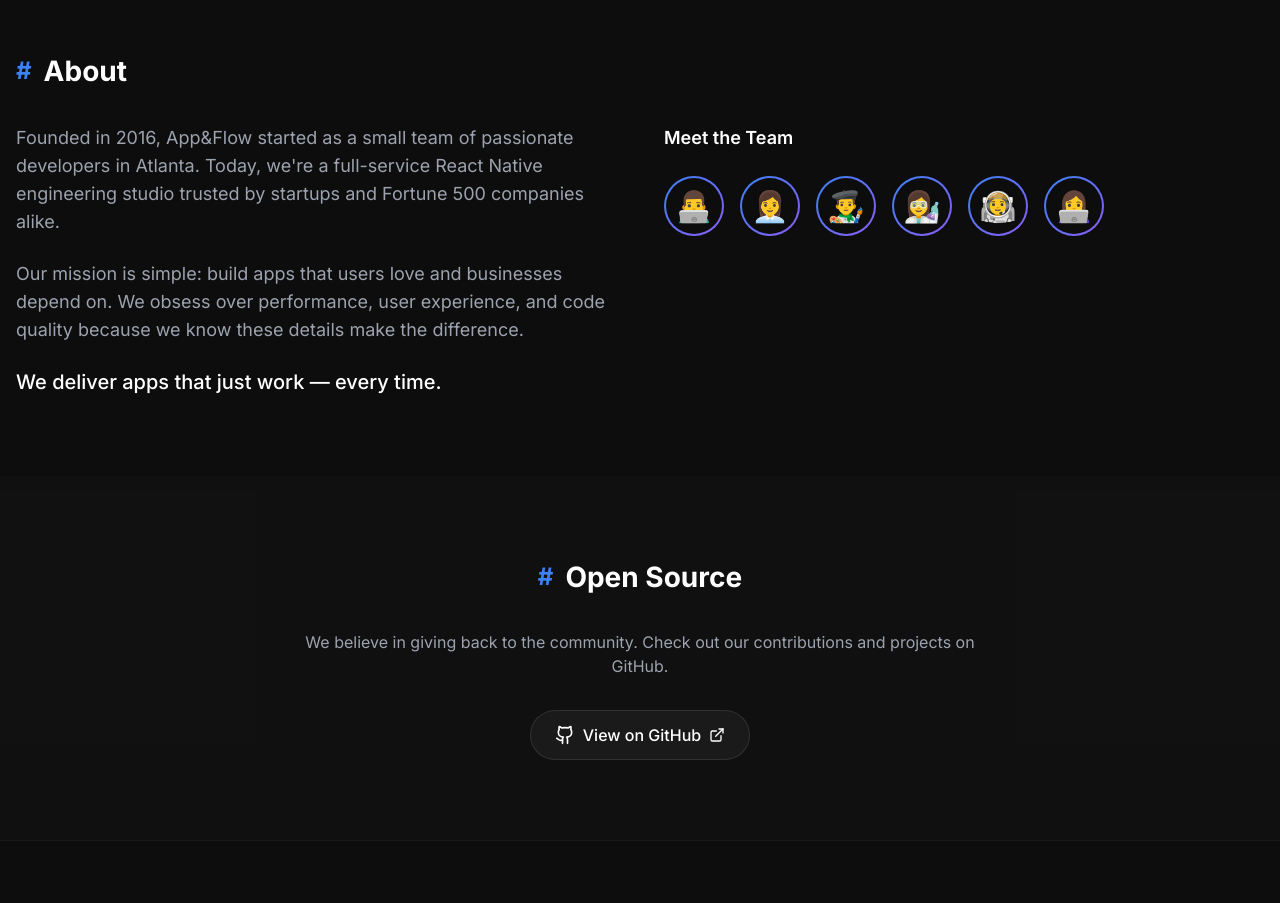
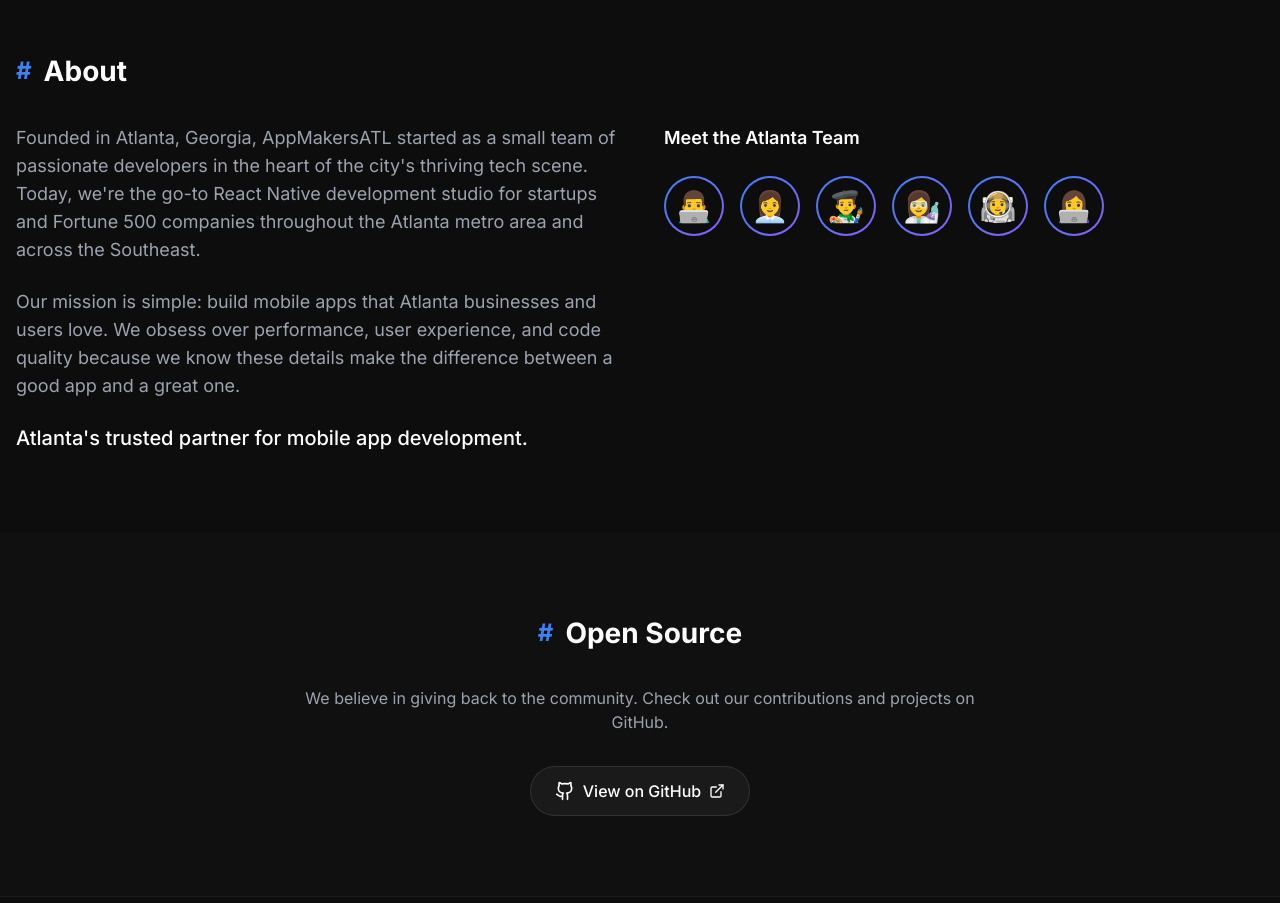
Before and after one commit to 44AUS/appdev, a React (Create React App) app in the folder frontend/: page / in a window 1280 px wide. Shown: the part 3320-4223 px from the top of the page. Built offline with nearby package versions, Linux system fonts and the light colour scheme; the HTML template or start-up script is replaced by a standard one.

Commit message:
auto-commit for 3f1bd00e-a8b4-4564-8efd-57ec2b68eb80

```diff
--- a/frontend/src/App.js
+++ b/frontend/src/App.js
@@ -750,23 +750,24 @@ function App() {
           <div className="grid md:grid-cols-2 gap-12">
             <div>
               <p className="text-gray-400 text-lg mb-6">
-                Founded in 2016, App&Flow started as a small team of passionate
-                developers in Atlanta. Today, we're a full-service React Native
-                engineering studio trusted by startups and Fortune 500 companies alike.
+                Founded in Atlanta, Georgia, AppMakersATL started as a small team of passionate
+                developers in the heart of the city's thriving tech scene. Today, we're the
+                go-to React Native development studio for startups and Fortune 500 companies
+                throughout the Atlanta metro area and across the Southeast.
               </p>
               <p className="text-gray-400 text-lg mb-6">
-                Our mission is simple: build apps that users love and businesses
-                depend on. We obsess over performance, user experience, and code quality
-                because we know these details make the difference.
+                Our mission is simple: build mobile apps that Atlanta businesses and users love.
+                We obsess over performance, user experience, and code quality because we know
+                these details make the difference between a good app and a great one.
               </p>
               <p className="text-white text-xl font-medium">
-                We deliver apps that just work — every time.
+                Atlanta's trusted partner for mobile app development.
               </p>
             </div>
 
             {/* Team avatars */}
             <div>
-              <h3 className="text-lg font-semibold text-white mb-6">Meet the Team</h3>
+              <h3 className="text-lg font-semibold text-white mb-6">Meet the Atlanta Team</h3>
               <div className="flex flex-wrap gap-4">
                 {teamMembers.map((member, index) => (
                   <motion.div
```
